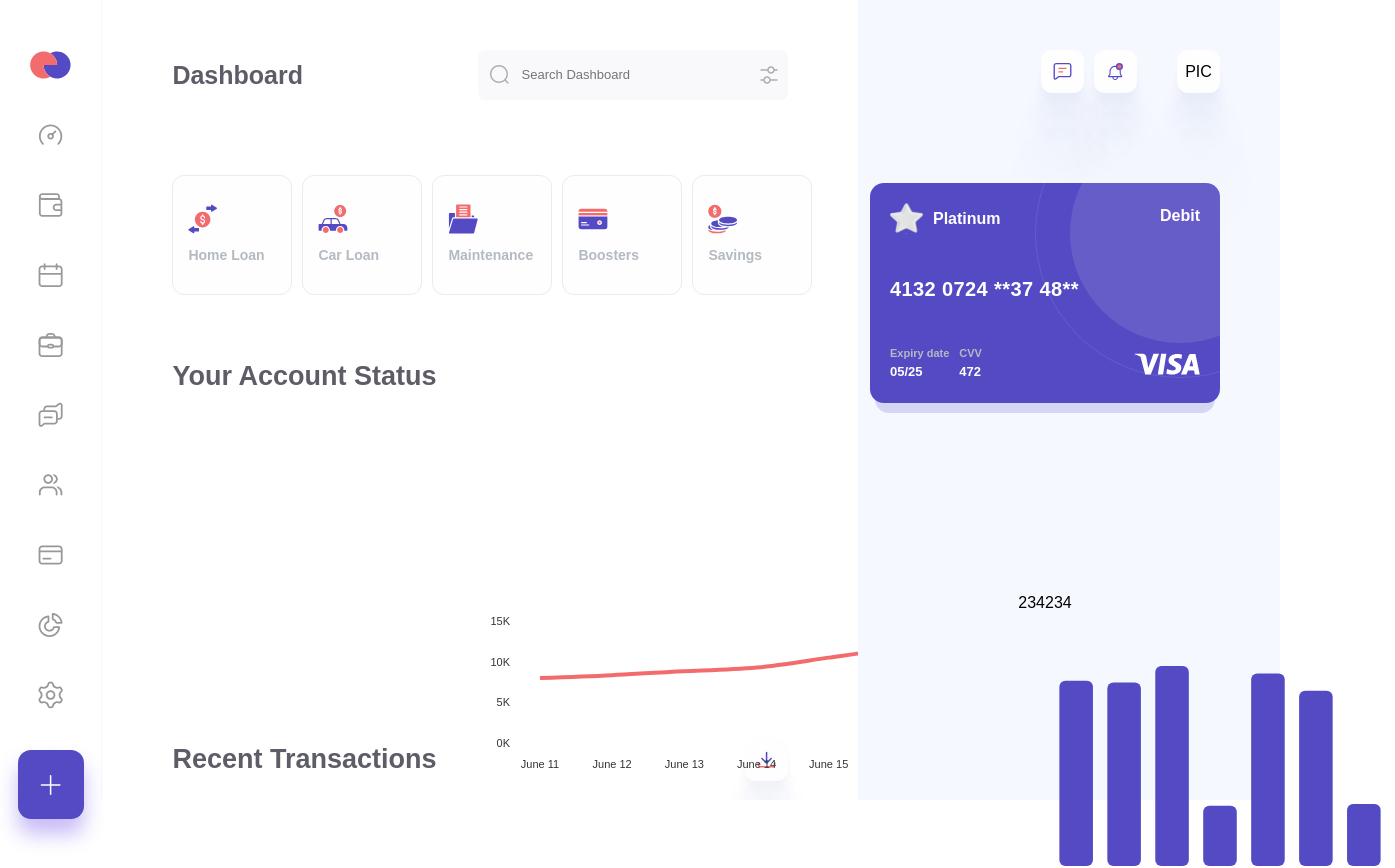
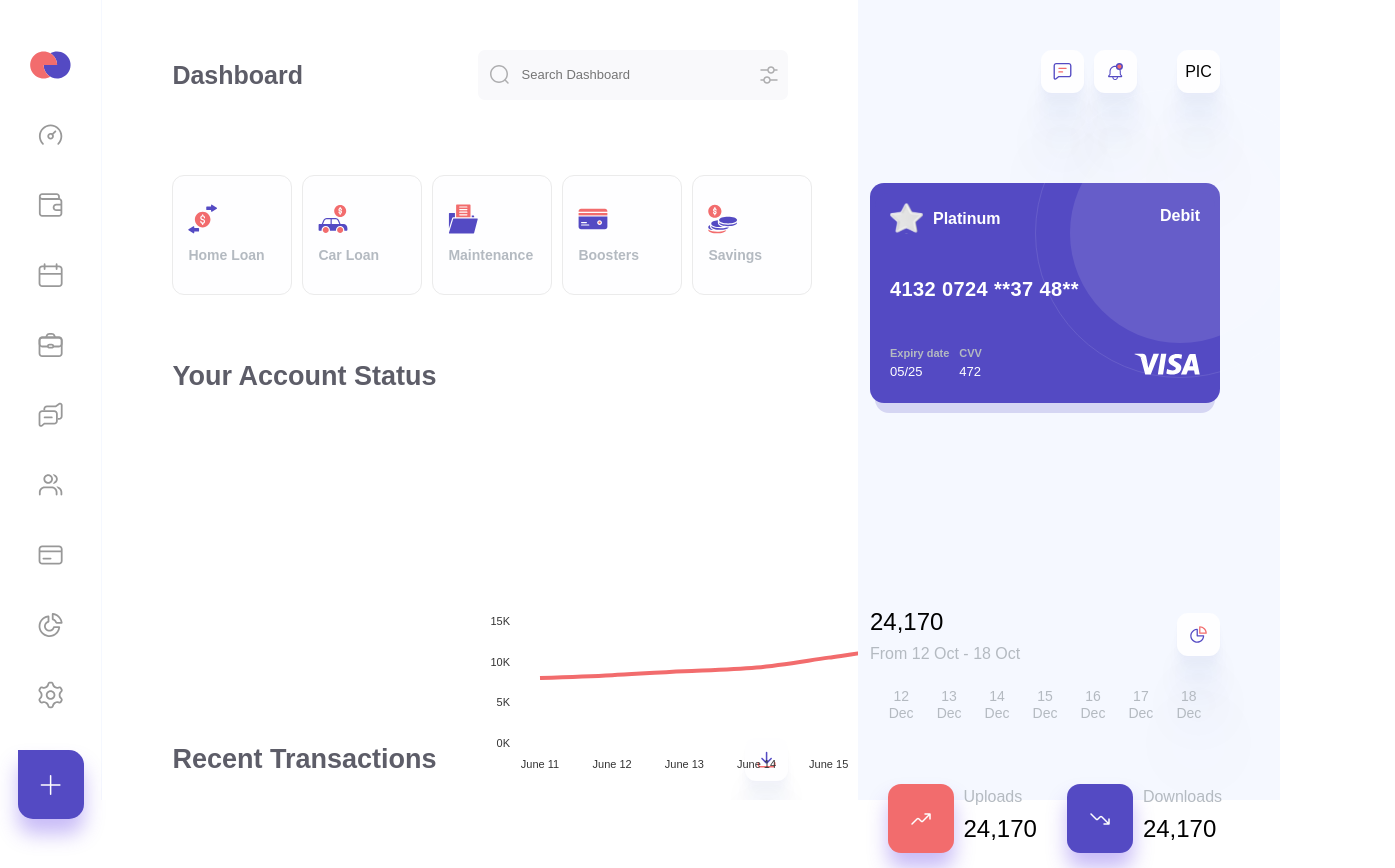
Before and after one commit to Speckope/finance-dashboard, a React (Create React App) app: page / in a window 1280 px wide. Shown: the top 868 px of the page, 1395 px wide, since content can reach past the window. Built offline with nearby package versions, Linux system fonts and the light colour scheme; a web font is replaced by a local one.

Commit message:
Finished ChartBar, updated CreditCard fontWeight on Text to be correct, updated Button in LeftSideBar for good borderRadius

```diff
--- a/src/areas/LeftSideBar.tsx
+++ b/src/areas/LeftSideBar.tsx
@@ -14,7 +14,7 @@ const LeftSideBar: React.FC<LeftSideBarProps> = () => {
     <StyledLeftSideBar>
       <Logo />
       <IconsMenu />
-      <LargeButton>
+      <LargeButton borderRadius='0px 15px 15px 15px'>
         <PlusSvg />
       </LargeButton>
     </StyledLeftSideBar>
--- a/src/components/BarChart.tsx
+++ b/src/components/BarChart.tsx
@@ -4,6 +4,11 @@ import { barChartData, barChartDataItem } from 'src/data/barChartData';
 import { cvar } from 'src/theming/cvar';
 import styled from 'styled-components';
 import Text from './Text';
+import { ReactComponent as PieChartSVG } from 'src/assets/right-sidebar/pie-chart-icon.svg';
+import { ReactComponent as DownArrowSVG } from 'src/assets/right-sidebar/down-arrow-icon.svg';
+import { ReactComponent as UpArrowSVG } from 'src/assets/right-sidebar/up-arrow-icon.svg';
+import SmallButton from './SmallButton';
+import LargeButton from './LargeButton';
 
 interface BarChartProps {}
 
@@ -20,9 +25,20 @@ const formatBarData = (data: barChartDataItem[]) => {
 const BarChart: React.FC<BarChartProps> = () => {
   return (
     <Wrapper>
-      <Text>
-        <h3>234234</h3>
+      <TopWrapper>
+        <VerticalTextWrapper>
+          <Text size='2.4rem' font='fontSecondary' fontWeight='500'>
+            <h3>24,170</h3>
           </Text>
+          <Text color='fontColorSecondary' fontWeight='500'>
+            <h4>From 12 Oct - 18 Oct</h4>
+          </Text>
+        </VerticalTextWrapper>
+        <SmallButton>
+          <PieChartSVG />
+        </SmallButton>
+      </TopWrapper>
+      <BarChartWrapper>
         <ResponsiveBar
           data={formatBarData(barChartData)}
           keys={['downloads']}
@@ -46,10 +62,10 @@ const BarChart: React.FC<BarChartProps> = () => {
                 <g
                   transform={`translate(${x},${y})`}
                   style={{
-                  opacity: '0.4',
                     fontFamily: cvar('fontSecondary'),
                     fontWeight: 500,
                     fontSize: '1.4rem',
+                    fill: cvar('fontColorSecondary'),
                   }}
                 >
                   <text
@@ -82,6 +98,37 @@ const BarChart: React.FC<BarChartProps> = () => {
             return `${e.data.downloads} on day ${e.data.date}`;
           }}
         />
+      </BarChartWrapper>
+      <BottomWrapper>
+        {/* UPLOADS */}
+        <UpDownWrapper>
+          <LargeButton color='colorSecondary'>
+            <UpArrowSVG />
+          </LargeButton>
+          <VerticalTextWrapper>
+            <Text color='fontColorSecondary' size='1.6rem' fontWeight='500'>
+              <h4>Uploads</h4>
+            </Text>
+            <Text font='fontSecondary' size='2.4rem' fontWeight='500'>
+              <p>24,170</p>
+            </Text>
+          </VerticalTextWrapper>
+        </UpDownWrapper>
+        {/* DOWNLOADS */}
+        <UpDownWrapper>
+          <LargeButton>
+            <DownArrowSVG />
+          </LargeButton>
+          <VerticalTextWrapper>
+            <Text color='fontColorSecondary' size='1.6rem' fontWeight='500'>
+              <h4>Downloads</h4>
+            </Text>
+            <Text font='fontSecondary' size='2.4rem' fontWeight='500'>
+              <p>24,170</p>
+            </Text>
+          </VerticalTextWrapper>
+        </UpDownWrapper>
+      </BottomWrapper>
     </Wrapper>
   );
 };
@@ -92,10 +139,48 @@ const Wrapper = styled.div`
   justify-content: center;
   align-items: center;
 
-  margin-top: 5rem;
+  margin-top: 20rem;
 
   width: 35rem;
   height: 30rem;
 `;
 
+const TopWrapper = styled.div`
+  display: flex;
+  justify-content: space-between;
+  align-items: center;
+
+  width: 100%;
+`;
+
+// Responsive bar should have its own wrapper,
+// else it's behaviour can be unexpected
+const BarChartWrapper = styled.div`
+  width: 100%;
+  height: 20rem;
+`;
+
+const VerticalTextWrapper = styled.div`
+  display: flex;
+  flex-direction: column;
+  align-items: flex-start;
+`;
+
+const UpDownWrapper = styled.div`
+  display: flex;
+  justify-content: space-between;
+  gap: 1rem;
+`;
+
+const BottomWrapper = styled.div`
+  display: flex;
+  justify-content: space-between;
+  align-items: center;
+  gap: 3rem;
+
+  width: 90%;
+
+  margin-top: 6rem;
+`;
+
 export default BarChart;
--- a/src/components/CreditCard.tsx
+++ b/src/components/CreditCard.tsx
@@ -25,7 +25,7 @@ const CreditCard: React.FC<CreditCardProps> = ({}) => {
       <Text
         //TODO Add font weight 600 to Tomorrow, set it here
         color='colorBackground'
-        fontWeight='bold'
+        fontWeight='600'
         size='2rem'
         font='fontSecondary'
         letterSpacing='0.4px'
@@ -43,7 +43,7 @@ const CreditCard: React.FC<CreditCardProps> = ({}) => {
             size='1.3rem'
             color='colorBackground'
             font='fontSecondary'
-            fontWeight='bold'
+            fontWeight='500'
           >
             <p>05/25</p>
           </Text>
@@ -56,7 +56,7 @@ const CreditCard: React.FC<CreditCardProps> = ({}) => {
             size='1.3rem'
             color='colorBackground'
             font='fontSecondary'
-            fontWeight='bold'
+            fontWeight='500'
           >
             <p>472</p>
           </Text>
```
Also changed, not shown: src/assets/right-sidebar/up-arrow-icon.svg (renamed from src/assets/right-sidebar/Up arrow.svg). Lines whose indentation alone changed are shown as unchanged.
